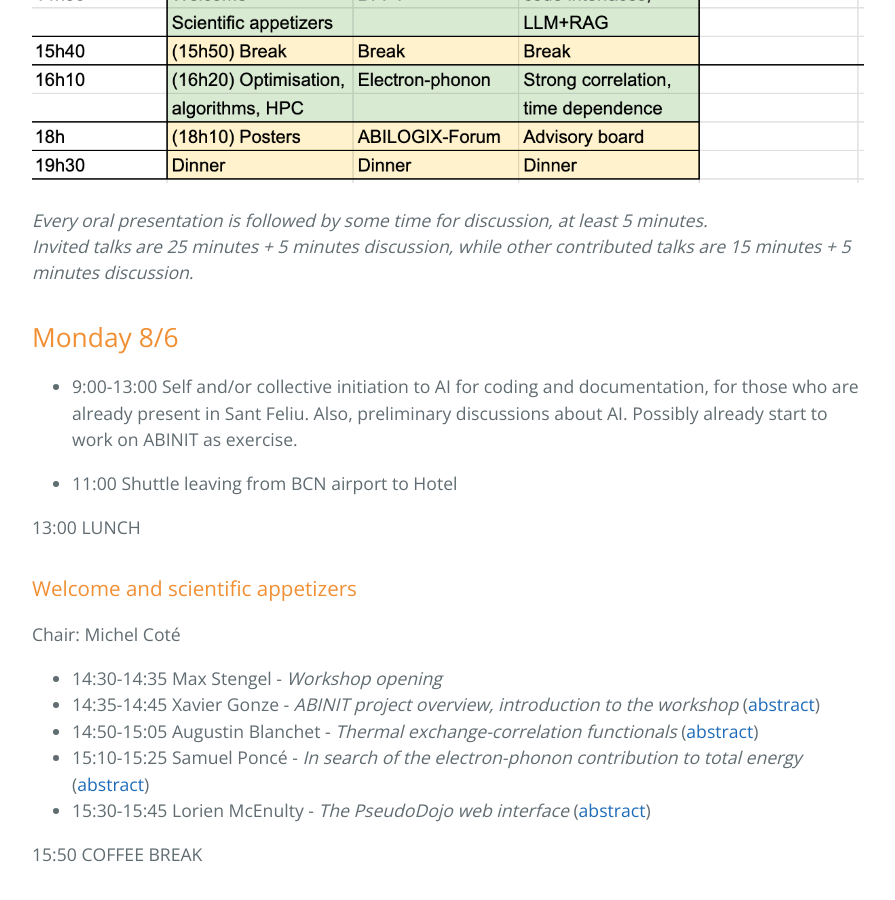
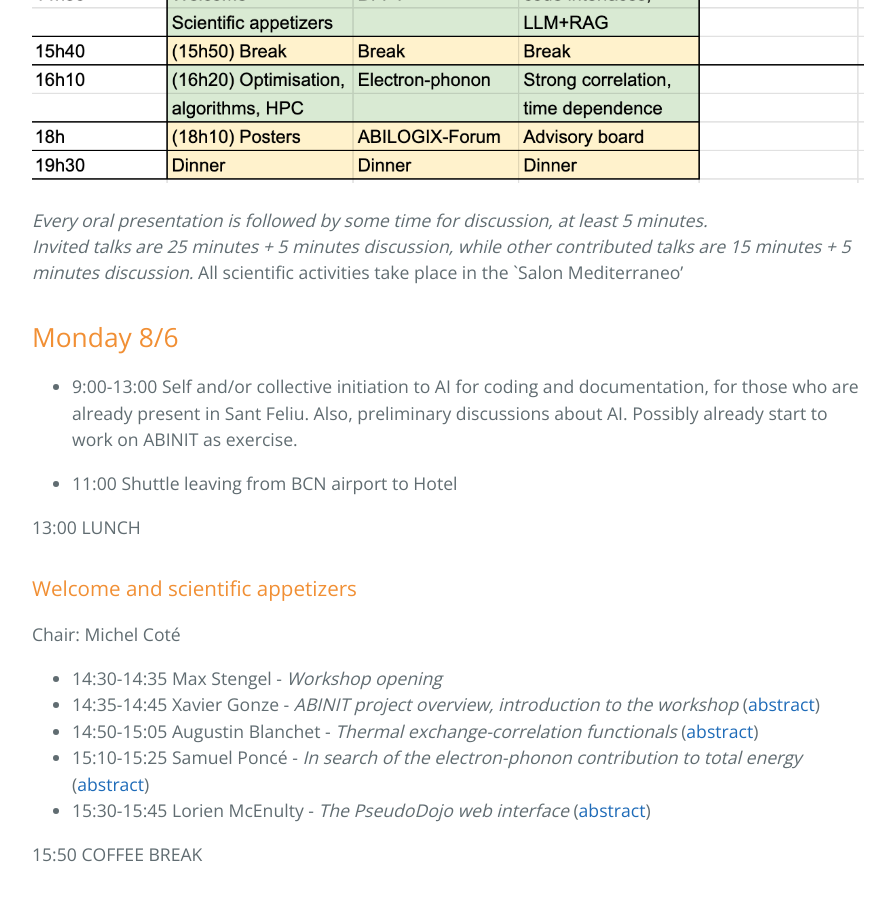
Before and after one commit to abinit/abidev2026, a Jekyll site: the page built from docs/program.md, in a window 1280 px wide and 900 px high, scrolled down 796 px. Shown: the whole window, without its empty margins (192-1087 px from the left). Built offline with Jekyll 4.4.1, drawn with Linux system fonts in a browser that asks for light colours; the repository's description, which GitHub fills in, is left out.

Commit message:
Add location

```diff
--- a/docs/program.md
+++ b/docs/program.md
@@ -12,6 +12,7 @@ description: 12th International ABINIT Developer Workshop <br> Sant Feliu de Gui
 
 _Every oral presentation is followed by some time for discussion, at least 5 minutes.
 Invited talks are 25 minutes + 5 minutes discussion, while other contributed talks are 15 minutes + 5 minutes discussion._
+All scientific activities take place in the `Salon Mediterraneo'
 
 ## Monday 8/6
 
```
